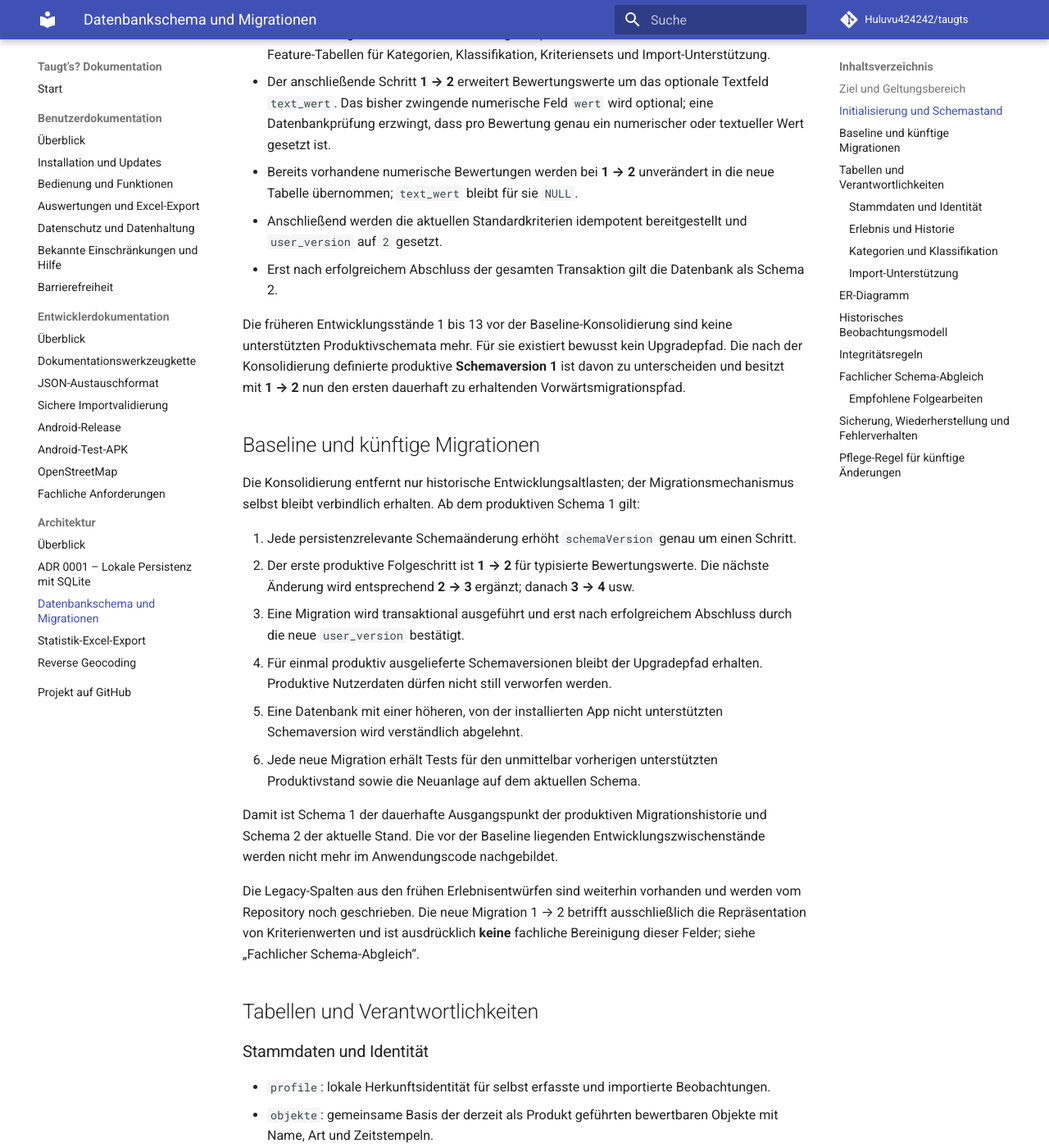
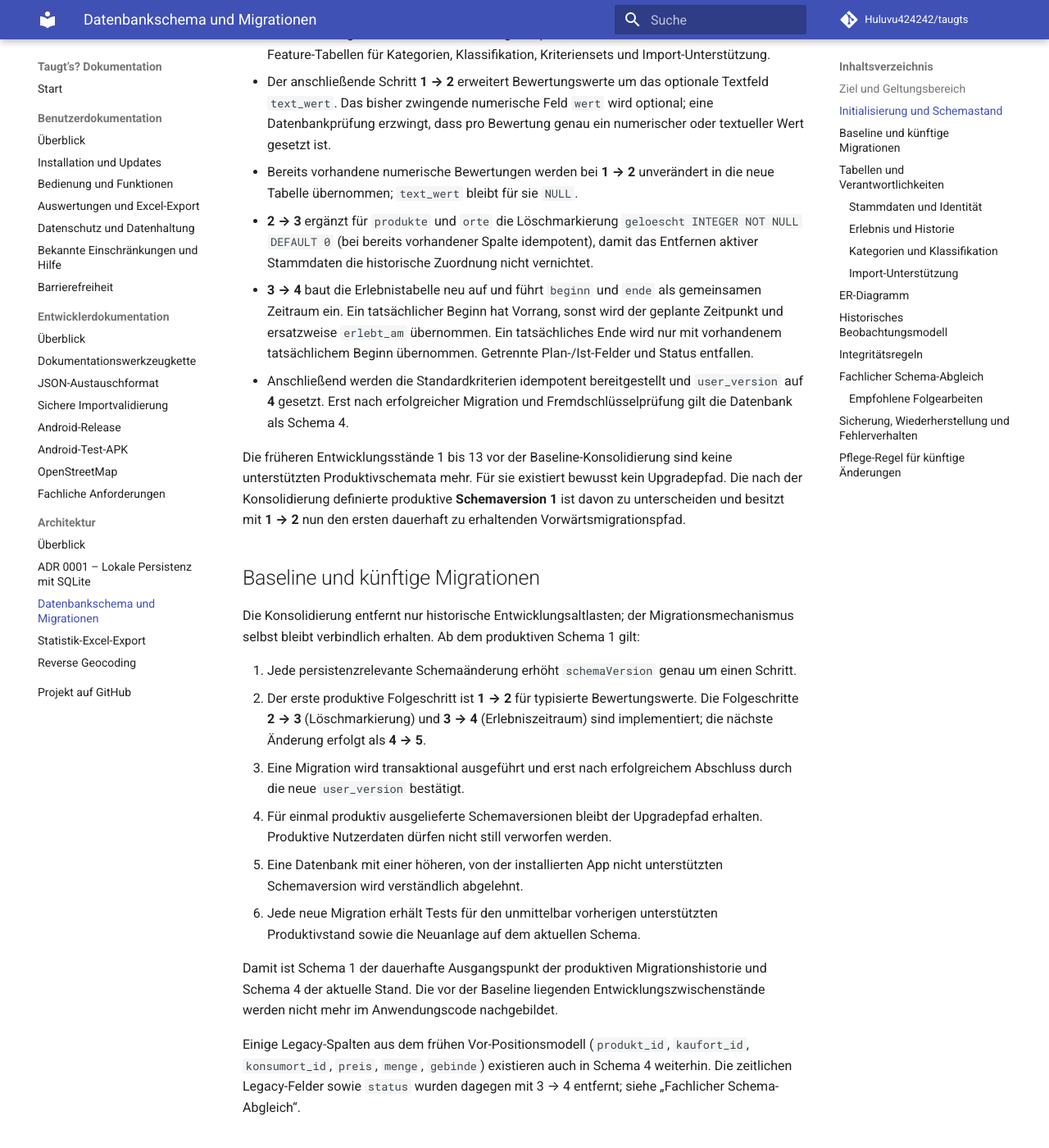
Before and after one commit to Huluvu424242/taugts, an MkDocs documentation site: the page built from docs/architecture/datenbank.md, in a window 1280 px wide and 1400 px high, scrolled down 708 px. Shown: the whole window at 82% size. Built offline with MkDocs 1.6.1 and Material for MkDocs 9.7.7, drawn with Linux system fonts in a browser that asks for light colours; comment, search, counter and statistics services are not loaded; some of the changed text lies outside the part shown.

Commit message:
docs(#232): docs/architecture/datenbank.md mit Schema 4 und Austauschformat 3 synchronisieren

```diff
--- a/docs/architecture/datenbank.md
+++ b/docs/architecture/datenbank.md
@@ -10,14 +10,15 @@ Diese Seite beschreibt den aktuellen physischen Schema-Stand, seine Beziehungen,
 
 `LokaleDatenbank.oeffnen()` aktiviert `PRAGMA foreign_keys = ON`, liest `PRAGMA user_version` und führt notwendige Vorwärtsmigrationen innerhalb einer `BEGIN IMMEDIATE`-Transaktion aus.
 
-Vor dem ersten produktiven Release wurde die während der Entwicklung entstandene Migrationskette konsolidiert. **Schema 1 bleibt die dauerhafte produktive Baseline. Der aktuelle physische Datenbankstand ist Schema 2.**
+Vor dem ersten produktiven Release wurde die während der Entwicklung entstandene Migrationskette konsolidiert. **Schema 1 bleibt die dauerhafte produktive Baseline. Der aktuelle physische Datenbankstand auf `master` ist **Schema 4**.**
 
 - Eine neue Datenbank besitzt zunächst `user_version = 0`.
 - Der initiale Migrationsschritt **0 → 1** erzeugt die produktive Baseline einschließlich der Feature-Tabellen für Kategorien, Klassifikation, Kriteriensets und Import-Unterstützung.
 - Der anschließende Schritt **1 → 2** erweitert Bewertungswerte um das optionale Textfeld `text_wert`. Das bisher zwingende numerische Feld `wert` wird optional; eine Datenbankprüfung erzwingt, dass pro Bewertung genau ein numerischer oder textueller Wert gesetzt ist.
 - Bereits vorhandene numerische Bewertungen werden bei **1 → 2** unverändert in die neue Tabelle übernommen; `text_wert` bleibt für sie `NULL`.
-- Anschließend werden die aktuellen Standardkriterien idempotent bereitgestellt und `user_version` auf `2` gesetzt.
-- Erst nach erfolgreichem Abschluss der gesamten Transaktion gilt die Datenbank als Schema 2.
+- **2 → 3** ergänzt für `produkte` und `orte` die Löschmarkierung `geloescht INTEGER NOT NULL DEFAULT 0` (bei bereits vorhandener Spalte idempotent), damit das Entfernen aktiver Stammdaten die historische Zuordnung nicht vernichtet.
+- **3 → 4** baut die Erlebnistabelle neu auf und führt `beginn` und `ende` als gemeinsamen Zeitraum ein. Ein tatsächlicher Beginn hat Vorrang, sonst wird der geplante Zeitpunkt und ersatzweise `erlebt_am` übernommen. Ein tatsächliches Ende wird nur mit vorhandenem tatsächlichem Beginn übernommen. Getrennte Plan-/Ist-Felder und Status entfallen.
+- Anschließend werden die Standardkriterien idempotent bereitgestellt und `user_version` auf **4** gesetzt. Erst nach erfolgreicher Migration und Fremdschlüsselprüfung gilt die Datenbank als Schema 4.
 
 Die früheren Entwicklungsstände 1 bis 13 vor der Baseline-Konsolidierung sind keine unterstützten Produktivschemata mehr. Für sie existiert bewusst kein Upgradepfad. Die nach der Konsolidierung definierte produktive **Schemaversion 1** ist davon zu unterscheiden und besitzt mit **1 → 2** nun den ersten dauerhaft zu erhaltenden Vorwärtsmigrationspfad.
 
@@ -26,15 +27,15 @@ Die früheren Entwicklungsstände 1 bis 13 vor der Baseline-Konsolidierung sind
 Die Konsolidierung entfernt nur historische Entwicklungsaltlasten; der Migrationsmechanismus selbst bleibt verbindlich erhalten. Ab dem produktiven Schema 1 gilt:
 
 1. Jede persistenzrelevante Schemaänderung erhöht `schemaVersion` genau um einen Schritt.
-2. Der erste produktive Folgeschritt ist **1 → 2** für typisierte Bewertungswerte. Die nächste Änderung wird entsprechend **2 → 3** ergänzt; danach **3 → 4** usw.
+2. Der erste produktive Folgeschritt ist **1 → 2** für typisierte Bewertungswerte. Die Folgeschritte **2 → 3** (Löschmarkierung) und **3 → 4** (Erlebniszeitraum) sind implementiert; die nächste Änderung erfolgt als **4 → 5**.
 3. Eine Migration wird transaktional ausgeführt und erst nach erfolgreichem Abschluss durch die neue `user_version` bestätigt.
 4. Für einmal produktiv ausgelieferte Schemaversionen bleibt der Upgradepfad erhalten. Produktive Nutzerdaten dürfen nicht still verworfen werden.
 5. Eine Datenbank mit einer höheren, von der installierten App nicht unterstützten Schemaversion wird verständlich abgelehnt.
 6. Jede neue Migration erhält Tests für den unmittelbar vorherigen unterstützten Produktivstand sowie die Neuanlage auf dem aktuellen Schema.
 
-Damit ist Schema 1 der dauerhafte Ausgangspunkt der produktiven Migrationshistorie und Schema 2 der aktuelle Stand. Die vor der Baseline liegenden Entwicklungszwischenstände werden nicht mehr im Anwendungscode nachgebildet.
+Damit ist Schema 1 der dauerhafte Ausgangspunkt der produktiven Migrationshistorie und Schema 4 der aktuelle Stand. Die vor der Baseline liegenden Entwicklungszwischenstände werden nicht mehr im Anwendungscode nachgebildet.
 
-Die Legacy-Spalten aus den frühen Erlebnisentwürfen sind weiterhin vorhanden und werden vom Repository noch geschrieben. Die neue Migration 1 → 2 betrifft ausschließlich die Repräsentation von Kriterienwerten und ist ausdrücklich **keine** fachliche Bereinigung dieser Felder; siehe „Fachlicher Schema-Abgleich“.
+Einige Legacy-Spalten aus dem frühen Vor-Positionsmodell (`produkt_id`, `kaufort_id`, `konsumort_id`, `preis`, `menge`, `gebinde`) existieren auch in Schema 4 weiterhin. Die zeitlichen Legacy-Felder sowie `status` wurden dagegen mit 3 → 4 entfernt; siehe „Fachlicher Schema-Abgleich“.
 
 ## Tabellen und Verantwortlichkeiten
 
@@ -42,12 +43,12 @@ Die Legacy-Spalten aus den frühen Erlebnisentwürfen sind weiterhin vorhanden u
 
 - `profile`: lokale Herkunftsidentität für selbst erfasste und importierte Beobachtungen.
 - `objekte`: gemeinsame Basis der derzeit als Produkt geführten bewertbaren Objekte mit Name, Art und Zeitstempeln.
-- `produkte`: produktbezogene Stammdaten; Primärschlüssel ist zugleich Fremdschlüssel auf `objekte`.
-- `orte`: wiederverwendbare Gastronomie-, Geschäfts-, private und sonstige Orte mit optionaler Adresse und Geodaten.
+- `produkte`: produktbezogene Stammdaten; Primärschlüssel ist zugleich Fremdschlüssel auf `objekte`. `geloescht` markiert nicht mehr aktiv auswählbare Produkte, ohne historische Referenzen zu entfernen.
+- `orte`: wiederverwendbare Gastronomie-, Geschäfts-, private und sonstige Orte mit optionaler Adresse und Geodaten. `geloescht` blendet entfernte Stammdaten aus, ohne historische Beziehungen zu löschen.
 
 ### Erlebnis und Historie
 
-- `erlebnisse`: zeitlicher Kontext für Restaurantbesuch oder Einkauf mit Status, Planung, tatsächlichem Beginn/Ende, Ort, Notiz und Herkunftsprofil.
+- `erlebnisse`: zeitlicher Kontext für Restaurantbesuch oder Einkauf mit einem optionalen `beginn` und `ende`, Ort, Notiz und Herkunftsprofil. Ein gesonderter persistierter Status existiert nicht mehr.
 - `erlebnispositionen`: Produkte innerhalb eines Erlebnisses; Anzahl ist mindestens 1.
 - `preisbeobachtungen`: beobachteter Einzelpreis einer konkreten Position mit Minor-Einheiten, Währung, Zeitpunkt und optionalem Ort. Pro Position existiert höchstens eine Preisbeobachtung; eine Korrektur aktualisiert diese Beobachtung, ein neues Erlebnis erzeugt eine neue Position und damit eine neue historische Beobachtung.
 - `ortsbewertungen`: eigenständige historische Bewertung des Ortes in genau einem Erlebnis. `erlebnis_id` ist eindeutig, sodass ein Erlebnis höchstens eine Ortsbewertung besitzt.
@@ -143,7 +144,7 @@ SQLite erzwingt bereits unter anderem:
 - Kaskadierendes Löschen von Produktdetails beim Basisobjekt sowie von Positionen/Beobachtungen beim zugehörigen Erlebnis, wo fachlich vorgesehen.
 - `anzahl >= 1` für Erlebnispositionen.
 - `betrag_minor >= 0` für Preise; Geld wird ohne binäre Rundungsfehler in Minor-Einheiten gespeichert.
-- Geplante Minute nur zwischen 0 und 1439 und geplante Dauer nur größer als 0.
+- Für den gemeinsamen Erlebniszeitraum wird die Chronologie (Ende nicht vor Beginn) fachlich validiert; die früheren Spalten für geplante Minute und geplante Dauer sind seit Schema 4 nicht mehr vorhanden.
 - Höchstens eine Preisbeobachtung pro Erlebnisposition.
 - Höchstens eine Ortsbewertung pro Erlebnis.
 - Für jeden Kriterienwert ist genau eines der Felder `wert` oder `text_wert` gesetzt; leere Textwerte sind unzulässig.
@@ -167,7 +168,7 @@ Abgeglichen wurden insbesondere die Stories #2, #4, #5, #8, #15, #17, #23, #70,
 | Kategorien und Kriteriensets | Erfüllt, physische Initialisierung konsolidiert | Die Tabellen sind Bestandteil der transaktionalen Schema-1-Baseline und werden nicht erst beim Repositoryzugriff nachgezogen. |
 | Expliziter fachlicher Zeitpunkt jeder Produktbewertung | **Teilweise** | `bewertungen` besitzt `erstellt_am`/`geaendert_am`, aber kein ausdrücklich benanntes `bewertet_am`. Der Erlebniszeitpunkt liefert Kontext, die Bedeutung von `erstellt_am` als Beobachtungszeitpunkt ist jedoch nicht so eindeutig wie bei `ortsbewertungen`. |
 | Eindeutiger Bewertungskontext auf DB-Ebene | **Teilweise** | SQLite verhindert derzeit nicht, dass ein Kriterienwert gleichzeitig oder gar nicht auf Produktposition/Ortsbewertung verweist. Die Fachlogik muss diese Invariante sichern. |
-| Einheitliches Erlebnis ohne Altmodell | **Abweichung** | `erlebnisse` enthält weiterhin `produkt_id`, `kaufort_id`, `konsumort_id`, `erlebt_am`, `preis`, `menge`, `gebinde`. Diese Felder stammen aus dem Vor-Positionsmodell und werden aktuell noch vom Repository geschrieben. Sie duplizieren fachlich `ort_id`, Positionen und Preisbeobachtungen und bergen Drift-Risiko. |
+| Einheitliches Erlebnis ohne Altmodell | **Teilweise** | Mit Schema 4 entfallen `status`, `erlebt_am` und die getrennten Plan-/Ist-Felder. Die älteren Spalten `produkt_id`, `kaufort_id`, `konsumort_id`, `preis`, `menge`, `gebinde` sind weiterhin vorhanden und können fachlich vorhandene Positionsdaten duplizieren. |
 | Klassifikationsreferenzen referenziell abgesichert | **Abweichung** | `objekt_tags` und `objekt_klassifikationsmerkmale` haben wegen ihrer generischen Ziel-ID keinen Foreign Key. Verwaiste Klassifikationsdaten sind auf DB-Ebene möglich. |
 | Ein einziger Klassifikationswert für Kriterien | **Abweichung/Legacy** | `kriterien` enthält sowohl `produktart` als auch `objektart`. `objektart` ist der neuere allgemeinere Fachwert; beide Werte können prinzipiell auseinanderlaufen. |
 
@@ -192,7 +193,7 @@ Für alle migrationsrelevanten Änderungen ab der produktiven Baseline gilt:
 1. Das bestehende JSON-Gesamtexportformat ist der bevorzugte nutzerinitiierte Sicherungs- und Wiederherstellungsweg, weil es von der physischen SQLite-Struktur entkoppelt ist.
 2. Eine rohe Kopie von `taugts.sqlite` darf nur bei geschlossener App beziehungsweise nach sauber geschlossenem Datenbank-Handle als technische Sicherung betrachtet werden. Das Projekt implementiert derzeit keinen automatischen Datei-Snapshot vor jeder Migration.
 3. Eine Migration darf erst nach Tests mit Neu-Datenbank und mindestens dem unmittelbar vorherigen unterstützten Produktivstand als abgeschlossen gelten.
-4. Destruktive Tabellen-Rebuilds benötigen einen expliziten Nachweis, wie jeder fachlich relevante Altwert in den Zielstand übernommen wird. Für 1 → 2 wird dieser Nachweis durch den Migrationstest erbracht, der vorhandene numerische Bewertungen unverändert übernimmt.
+4. Destruktive Tabellen-Rebuilds benötigen einen expliziten Nachweis, wie jeder fachlich relevante Altwert in den Zielstand übernommen wird. Für 1 → 2 wird dieser Nachweis durch den Migrationstest erbracht, der vorhandene numerische Bewertungen unverändert übernimmt. Für 3 → 4 sichern Tests die Übernahme der bisherigen Erlebniszeiten und die Integrität der referenzierenden Daten.
 
 ## Pflege-Regel für künftige Änderungen
 
```
Also changed, not shown: other parts of docs/architecture/datenbank.md (+1 -1 lines).
